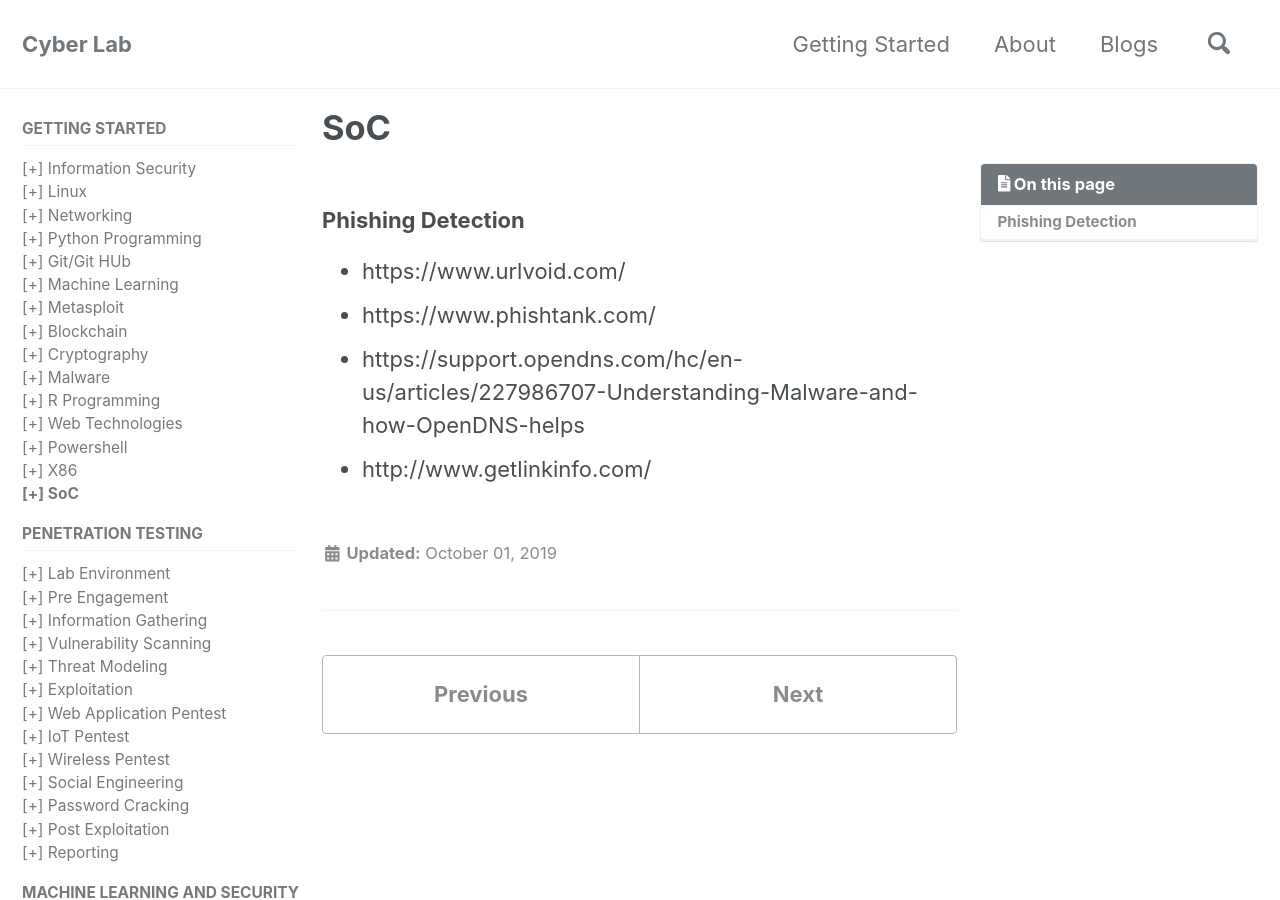
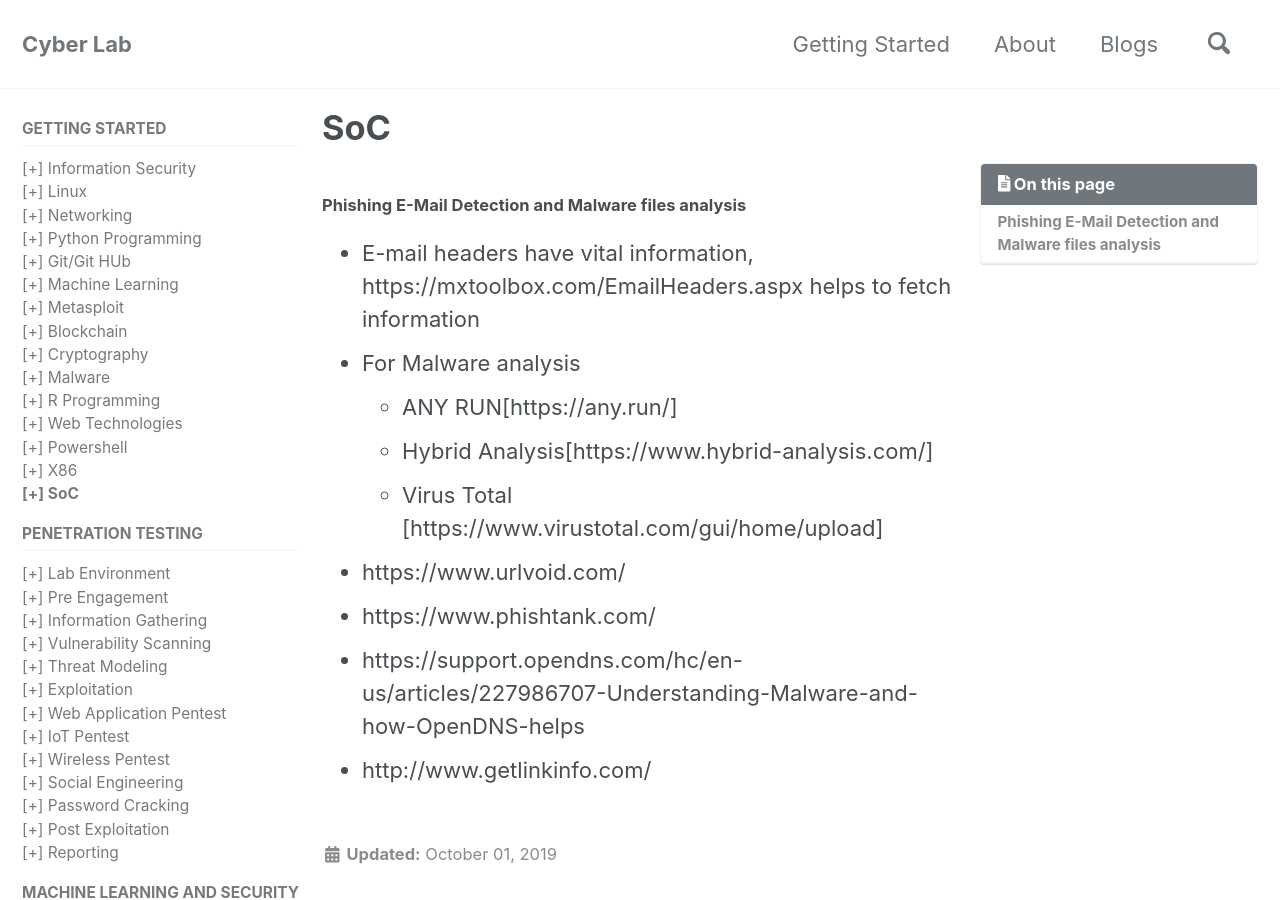
Before and after one commit to mohareti/cyberlab, a Jekyll site: the page built from _docs/15_SoC.md, in a window 1280 px wide and 900 px high. Built offline with Jekyll 4.4.1, drawn with Linux system fonts in a browser that asks for light colours; cached includes are drawn as plain includes; nearby versions of some CDN libraries.

Commit message:
Update 15_SoC.md

```diff
--- a/_docs/15_SoC.md
+++ b/_docs/15_SoC.md
@@ -4,7 +4,12 @@ permalink: /docs/15_SoC/
 toc: true
 ---
 
-### Phishing Detection
+#### Phishing E-Mail Detection and Malware files analysis
+- E-mail headers have vital information, https://mxtoolbox.com/EmailHeaders.aspx helps to fetch information
+- For Malware analysis
+  - ANY RUN[https://any.run/]
+  - Hybrid Analysis[https://www.hybrid-analysis.com/]
+  - Virus Total [https://www.virustotal.com/gui/home/upload]
 - https://www.urlvoid.com/
 - https://www.phishtank.com/
 - https://support.opendns.com/hc/en-us/articles/227986707-Understanding-Malware-and-how-OpenDNS-helps
```
